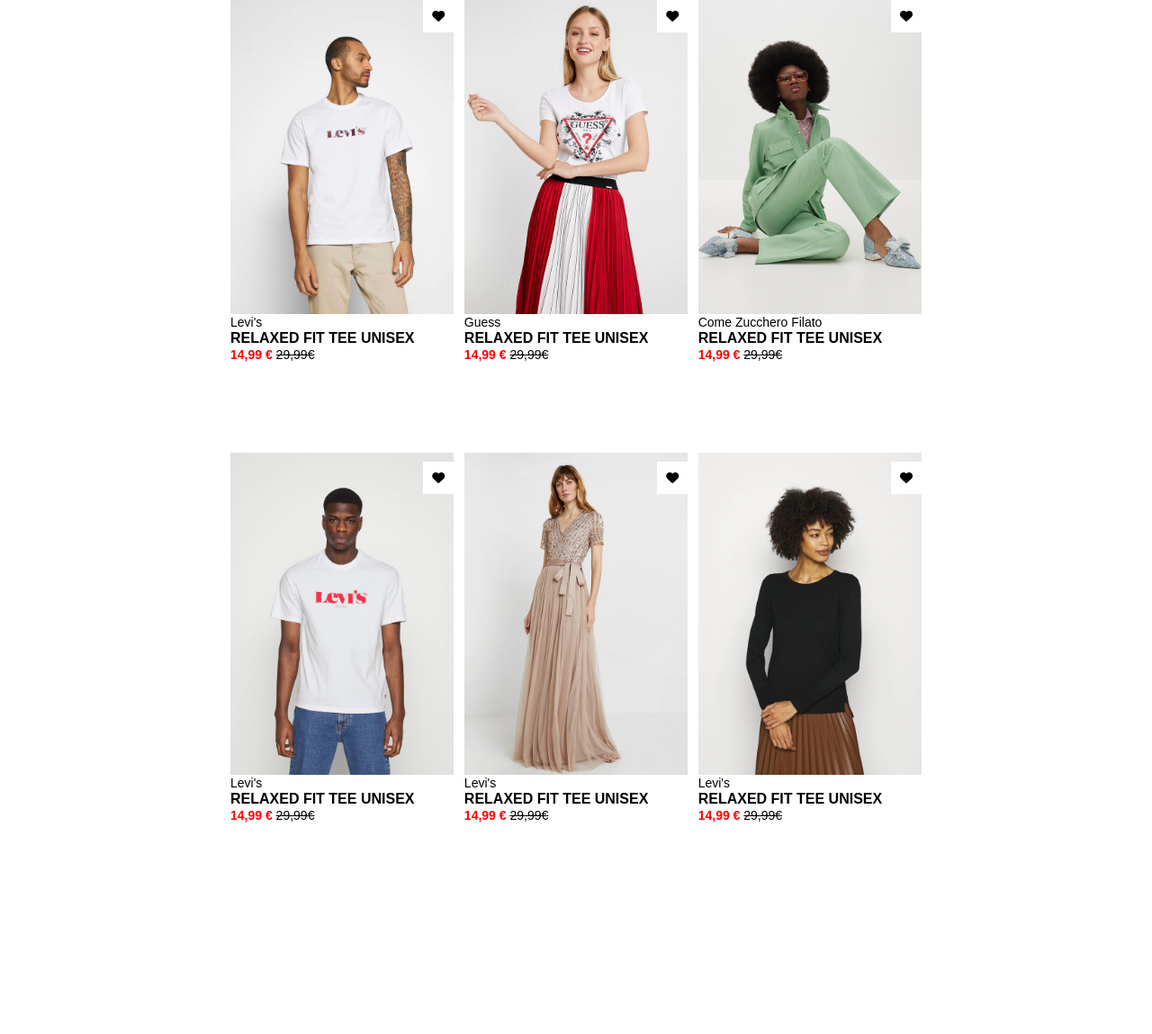
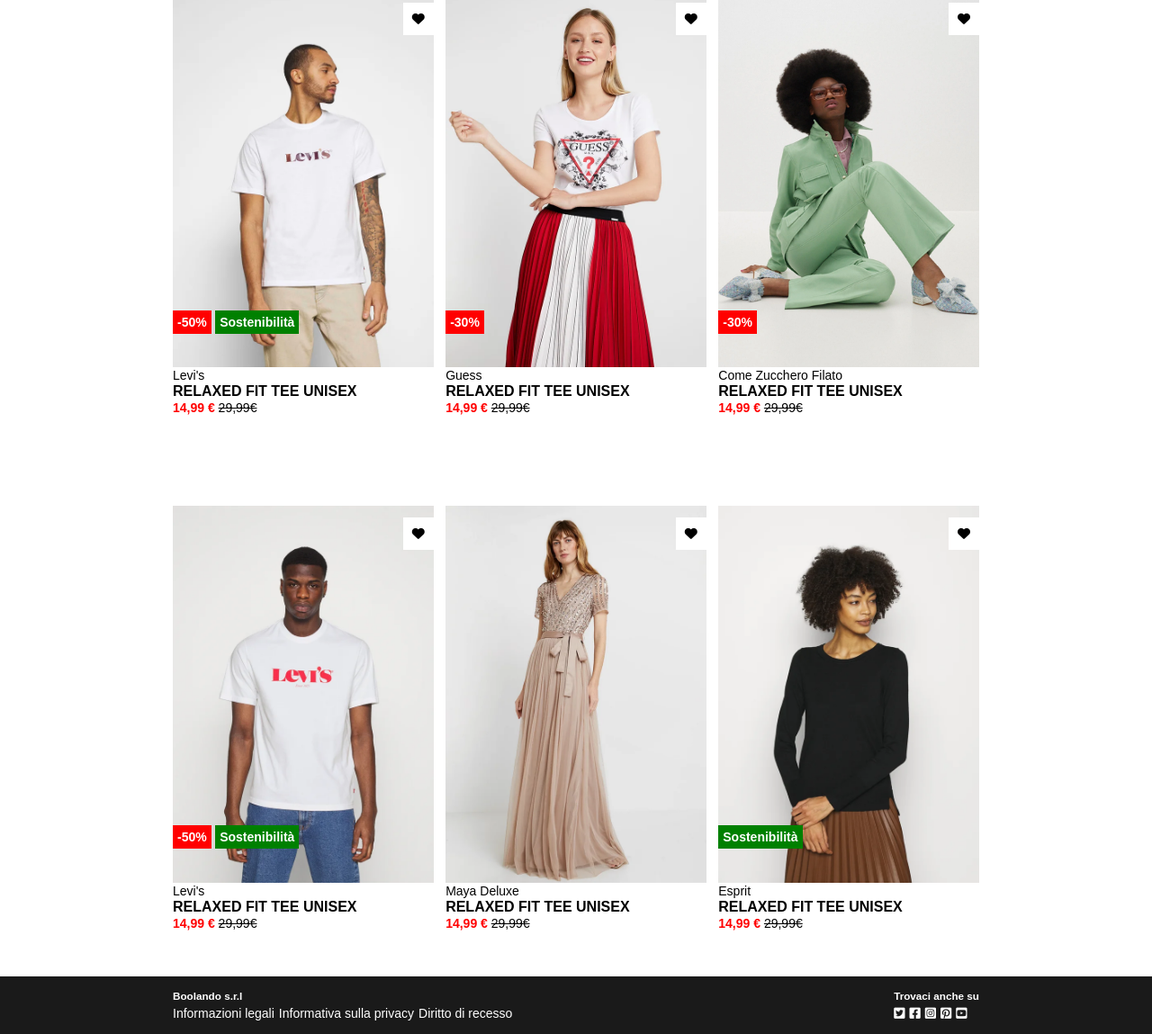
Before and after one commit to AlessandroGCatino/html-css-boolando, a plain HTML site: page index.html in a window 1280 px wide. Shown: the part 120-1269 px from the top of the page at 90% size. Before the commit the page ends 1085 px from the top, so only its background shows below. Drawn offline with Linux system fonts and the light colour scheme.

Commit message:
feat: inseriti dati delle cards e footer

```diff
--- a/assets/css/style.css
+++ b/assets/css/style.css
@@ -14,7 +14,7 @@ a{
 }
 
 .container{
-    width: 60%;
+    width: 70%;
     margin: 0 auto;
     display: flex;
     justify-content: space-between;
@@ -50,7 +50,6 @@ header img{
 .card{
     width: calc(100%/3 - 1%);
     margin-block: 50px;
-    position: relative;
 }
 
 .card h4{
@@ -74,10 +73,52 @@ header img{
     display: block;
 }
 
+.card figure{
+    position: relative;
+}
+
 .like{
     position: absolute;
-    top: 10px;
+    top: 3%;
     right: 0;
     background-color: white;
     padding: 10px;
 }
+
+.details{
+    position: absolute;
+    bottom: 10%;
+    color: white;
+
+}
+
+.cartellino{
+    font-weight: bold;
+    padding: 5px;
+}
+
+.sconto{
+    background-color: red;
+}
+
+.natura{
+    background-color: green;
+}
+
+/* css footer */
+
+footer{
+    background-color: #1a1a1a;
+    color: white;
+    font-size: 10px;
+    padding-block: 15px;
+}
+
+footer h3{
+    margin-bottom: 5px;
+}
+.info ul{
+    font-size: 14px;
+    display: flex;
+    gap: 5px;
+}
--- a/index.html
+++ b/index.html
@@ -29,55 +29,109 @@
 
     </header>
 
-    <body>
+    <main>
             <div class="container products">
+                <!-- prima card -->
                 <div class="card">
-                <figure><img src="./assets/img/1.webp" alt=""></figure>
+                    <figure>
+                        <img src="./assets/img/1.webp" alt="foto1">
+                        <span class="like"><i class="fa-solid fa-heart"></i></span>
+                        <div class="details">
+                            <span class="cartellino sconto">-50%</span>
+                            <span class="cartellino natura">sostenibilità</span>
+                        </div>
+                    </figure>
                     <span class="marca">levi's</span>
                     <h4>relaxed fit tee unisex</h4>
                     <span class="price">14,99 € </span><span class="old-price">29,99€</span>
+                </div>
+                <!-- seconda card -->
+                <div class="card">
+                    <figure>
+                        <img src="./assets/img/2.webp" alt="">
                         <span class="like"><i class="fa-solid fa-heart"></i></span>
+                        <div class="details">
+                            <span class="cartellino sconto">-30%</span>
                         </div>
-            <div class="card">
-                <figure><img src="./assets/img/2.webp" alt=""></figure>
+                    </figure>
                     <span class="marca">guess</span>
                     <h4>relaxed fit tee unisex</h4>
                     <span class="price">14,99 € </span><span class="old-price">29,99€</span>
+                </div>
+                <!-- terza card -->
+                <div class="card">
+                    <figure>
+                        <img src="./assets/img/3.webp" alt="">
                         <span class="like"><i class="fa-solid fa-heart"></i></span>
+                        <div class="details">
+                            <span class="cartellino sconto">-30%</span>
                         </div>
-            <div class="card">
-                <figure><img src="./assets/img/3.webp" alt=""></figure>
+                    </figure>
                     <span class="marca">come zucchero filato</span>
                     <h4>relaxed fit tee unisex</h4>
                     <span class="price">14,99 € </span><span class="old-price">29,99€</span>
+                </div>
+                <!-- quarta card -->
+                <div class="card">
+                    <figure>
+                        <img src="./assets/img/4.webp" alt="">
                         <span class="like"><i class="fa-solid fa-heart"></i></span>
+                        <div class="details">
+                            <span class="cartellino sconto">-50%</span>
+                            <span class="cartellino natura">sostenibilità</span>
                         </div>
-            <div class="card">
-                <figure><img src="./assets/img/4.webp" alt=""></figure>
+                    </figure>
                     <span class="marca">Levi's</span>
                     <h4>relaxed fit tee unisex</h4>
                     <span class="price">14,99 € </span><span class="old-price">29,99€</span>
+                </div>
+                <!-- quinta card -->
+                <div class="card">
+                    <figure>
+                        <img src="./assets/img/5.webp" alt="">
                         <span class="like"><i class="fa-solid fa-heart"></i></span>
-            </div>
-            <div class="card">
-                <figure><img src="./assets/img/5.webp" alt=""></figure>
-                <span class="marca">Levi's</span>
+                    </figure>
+                    <span class="marca">maya deluxe</span>
                     <h4>relaxed fit tee unisex</h4>
                     <span class="price">14,99 € </span><span class="old-price">29,99€</span>
+                </div>
+                <!-- sesta card -->
+                <div class="card">
+                    <figure>
+                        <img src="./assets/img/6.webp" alt="">
                         <span class="like"><i class="fa-solid fa-heart"></i></span>
+                        <div class="details">
+                            <span class="cartellino natura">sostenibilità</span>
                         </div>
-            <div class="card">
-                <figure><img src="./assets/img/6.webp" alt=""></figure>
-                <span class="marca">Levi's</span>
+                    </figure>
+                    <span class="marca">esprit</span>
                     <h4>relaxed fit tee unisex</h4>
                     <span class="price">14,99 € </span><span class="old-price">29,99€</span>
-                <span class="like"><i class="fa-solid fa-heart"></i></span>
                 </div>
             </div>
-    </body>
+    </main>
 
     <footer>
-
+        <div class="container">
+            <nav class="info">
+                <h3>Boolando s.r.l</h3>
+                <ul>
+                    <li><a href="#">Informazioni legali</a></li>
+                    <li><a href="#">Informativa sulla privacy</a></li>
+                    <li><a href="#">Diritto di recesso</a></li>
+                </ul>
+            </nav>
+            <nav class="info">
+                <h3>Trovaci anche su</h3>
+                <ul>
+                    <li><a href="#"><i class="fa-brands fa-square-twitter"></i></a></li>
+                    <li><a href="#"><i class="fa-brands fa-square-facebook"></i></a></li>
+                    <li><a href="#"><i class="fa-brands fa-square-instagram"></i></a></li>
+                    <li><a href="#"><i class="fa-brands fa-square-pinterest"></i></a></li>
+                    <li><a href="#"><i class="fa-brands fa-square-youtube"></i></a></li>
+                </ul>
+            </nav>
+        </div>
     </footer>
 
 </body>
```
Lines whose indentation alone changed are shown as unchanged.
